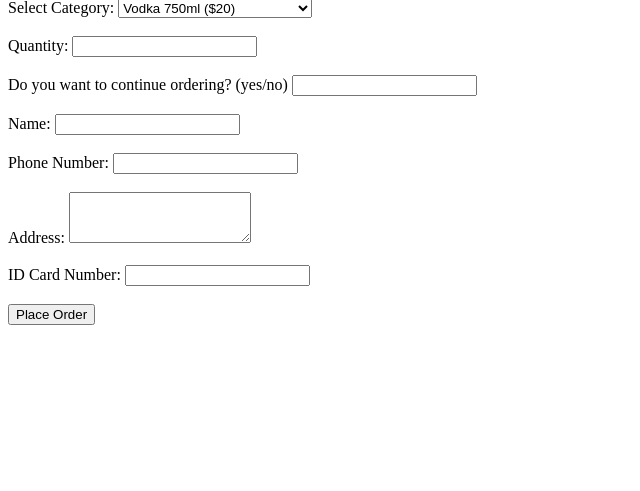
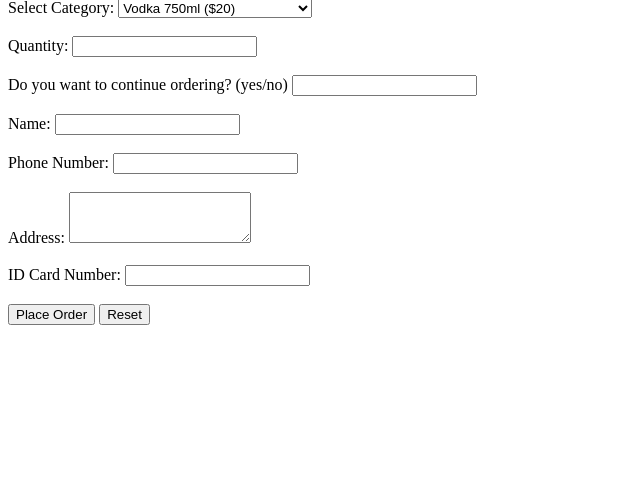
Before and after one commit to Code-Institute-Submissions/Project-The-Liquor-Store, a Flask app: page / in a window 1280 px wide. Shown: the part 128-619 px from the top of the page, without its empty margins (0-640 px from the left). Run offline with Flask 3, Linux system fonts and the light colour scheme.

Commit message:
Added a reset button

```diff
--- a/templates/index.html
+++ b/templates/index.html
@@ -50,6 +50,7 @@
         <input type="text" name="id_number" id="id_number" required>
         <br><br>
         <input type="submit" value="Place Order">
+        <input type="reset" value="Reset">
     </form>
 </body>
 </html>
```
